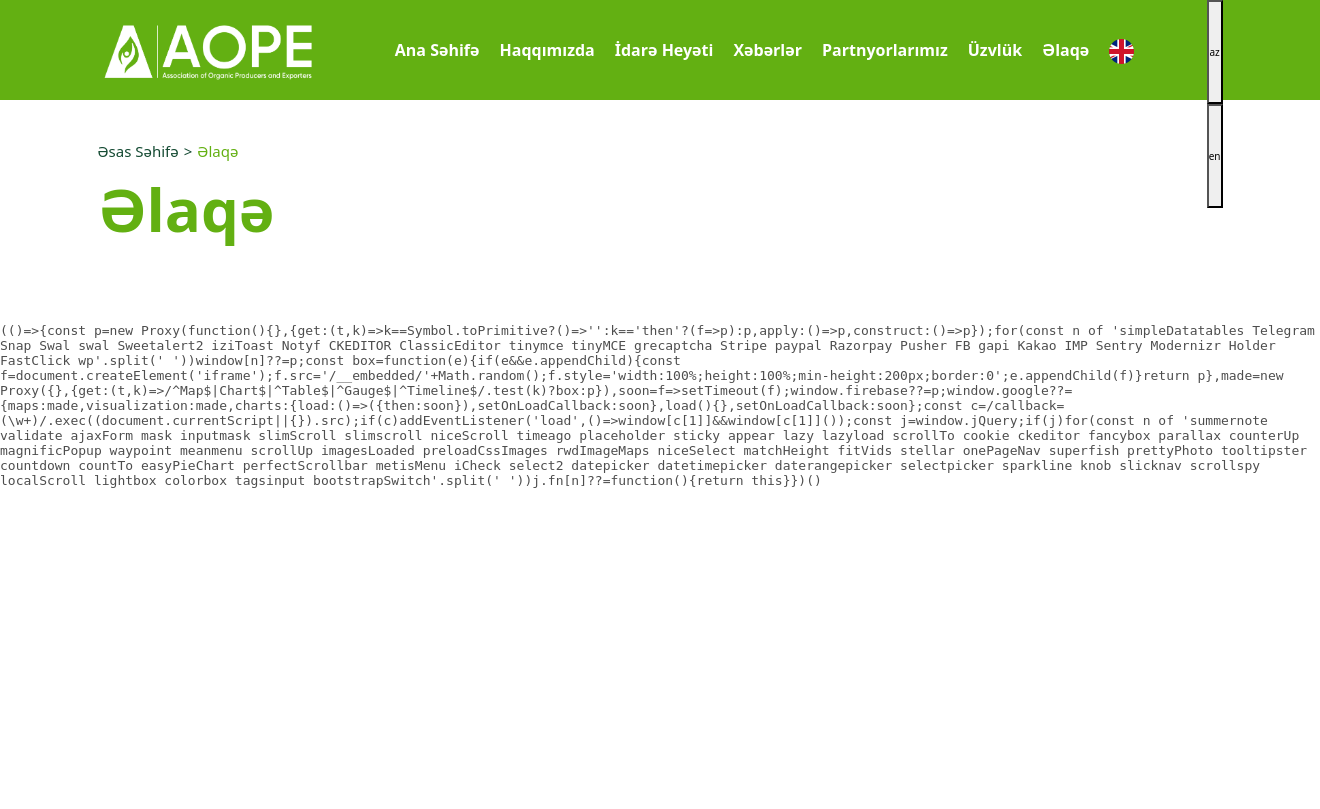
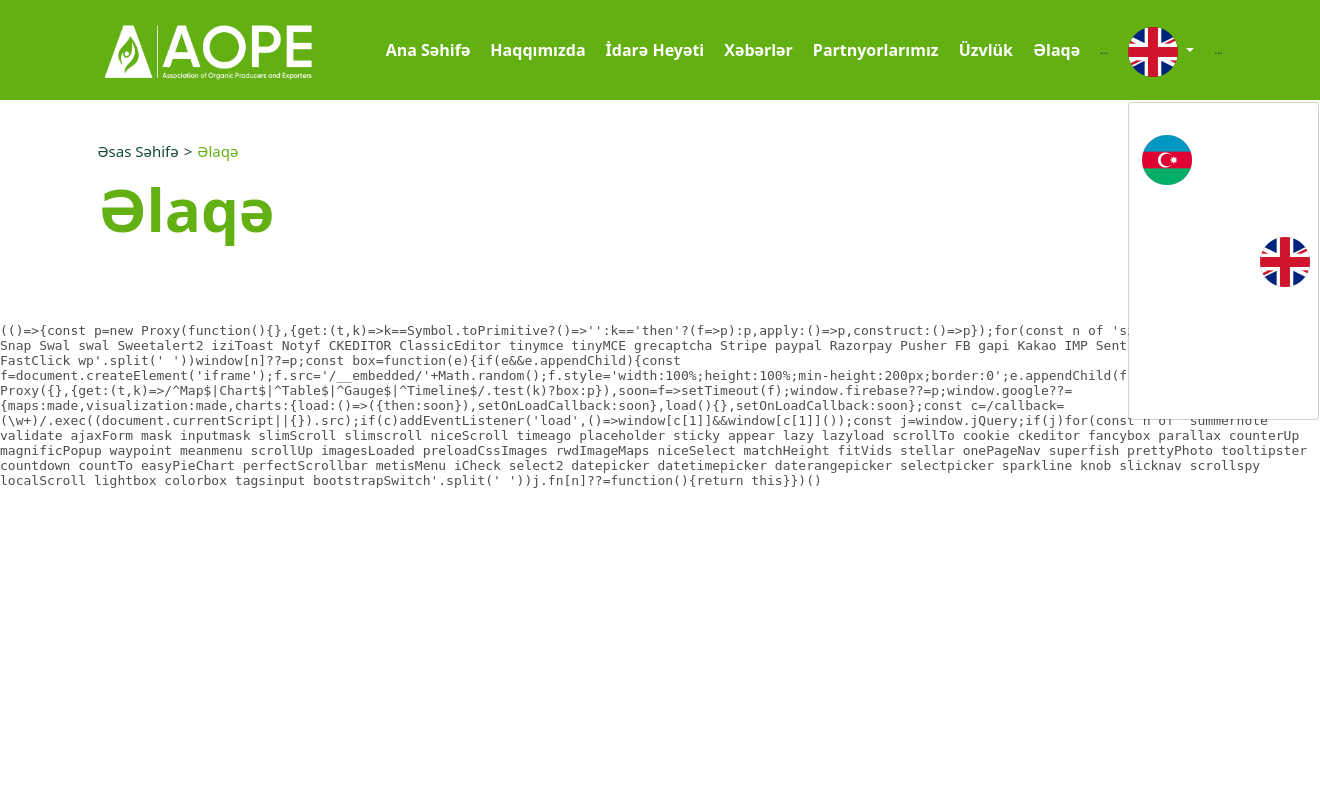
Before and after one commit to amurad77/aopeaz, a Django app: template contact/templates/contact.html in a window 1320 px wide. Shown: the top 809 px of the page. Run offline with Django 3.2, Linux system fonts and the light colour scheme; the template is opened without the code that fills it: values that come from a table or form of the project are taken from there, others are empty; tables that the repository leaves empty hold one stand-in row (values such as "Sample post"); some libraries are stand-ins or nearby versions.

Commit message:
language picker

```diff
--- a/core/templates/includes/header.html
+++ b/core/templates/includes/header.html
@@ -21,37 +21,50 @@
                     <li><a href="/partners" class="nav_link">{% trans 'Partnyorlarımız' %}</a></li>
                     <li><a href="/membership" class="nav_link">{% trans 'Üzvlük' %}</a></li>
                     <li><a href="/contact" class="nav_link">{% trans 'Əlaqə' %}</a></li>
-                    <li><a href="" class="d-none d-lg-block nav_link"><img src="{% static 'img/icon/en.png' %}" alt="En" height="25"></a></li>
+
+
+                    ...
+
+                    {% get_current_language as LANGUAGE_CODE %}
+                    {% get_available_languages as LANGUAGES %}
+                    {% get_language_info_list for LANGUAGES as languages %}
+                    <li class="dropdown">
+                      <a href="#" class="dropdown-toggle" data-toggle="dropdown"><img src="/static/img/icon/{{LANGUAGE_CODE}}.png">&nbsp;<span class="caret"></span></a>
+                      <ul class="dropdown-menu" role="menu" id="language-list">
+                        {% for language in languages %}
+                            <li>
+                              <a href="{% url 'set_language' %}" data-language-code="{{ language.code }}">
+                                {% if language.code == LANGUAGE_CODE %}&#10003;{% else %}&nbsp;&nbsp;{% endif %}
+                                <img src="/static/img/icon/{{ language.code }}.png">
+                                {{ language.name_local }}
+                              </a>
+                            </li>
+                        {% endfor %}
+                      </ul>
+                    </li>
+
+                    ...
+
+
+                    <!-- <li><a href="" class="d-none d-lg-block nav_link"><img src="{% static 'img/icon/en.png' %}" alt="En" height="25"></a></li> -->
                 </ul>
             </nav>
         </div>
         <div class="d-block d-lg-none d-flex">
-            <a href="" class="d-block d-lg-none me-5"><img src="{% static 'img/icon/en.png' %}" alt="En" height="25"></a>
+
+            <!-- <a href="" class="d-block d-lg-none me-5"><img src="{% static 'img/icon/en.png' %}" alt="En" height="25"></a> -->
             <div class="menus" id="toggle-menu">
                 <i class="fa-solid fa-bars"></i>
 
             </div>
 
         </div>
-        <form action="{% url 'set_language' %}" method="post">
-            {% csrf_token %}
-            <input name="next" type="hidden" value="{{ request.get_full_path|slice:'3:' }}" />
-            <ul class="nav navbar-nav navbar-right language menu">
-                {% get_current_language as LANGUAGE_CODE %}
-                {% get_available_languages as LANGUAGES %}
-                {% get_language_info_list for LANGUAGES as languages %}
-                {% for language in languages %}
+        <div id="navbar" class="navbar-collapse collapse">
+            <ul class="nav navbar-nav navbar-right">
 
-                        <button type="submit"
-                                name="language"
-                                value="{{ language.code }}"
-                                class="{% if language.code == LANGUAGE_CODE %}alert-danger{% endif %}">
-                            {{ language.code }}
-                        </button>
 
-                {% endfor %}
             </ul>
-        </form>
+          </div>
     </div>
 
 </header>
--- a/static/js/script.js
+++ b/static/js/script.js
@@ -9,3 +9,35 @@
 closeMenu.addEventListener("click", () => {
     navMenu.classList.remove("show");
 });
+
+
+
+
+
+$('#language-list a').on('click', function(event) {
+    event.preventDefault();
+    var target = $(event.target);
+    var url = target.attr('href');
+    var language_code = target.data('language-code');
+    $.ajax({
+        type: 'POST',
+        url: url,
+        data: {language: language_code},
+        headers: {"X-CSRFToken": getCookie('csrftoken')}
+    }).done(function(data, textStatus, jqXHR) {
+        reload_page();
+    });
+});
+
+
+
+function getCookie(name) {
+    var value = '; ' + document.cookie,
+        parts = value.split('; ' + name + '=');
+    if (parts.length == 2) return parts.pop().split(';').shift();
+}
+
+function reload_page() {
+    window.location.reload(true);
+}
+// alert('SAlam')
```
